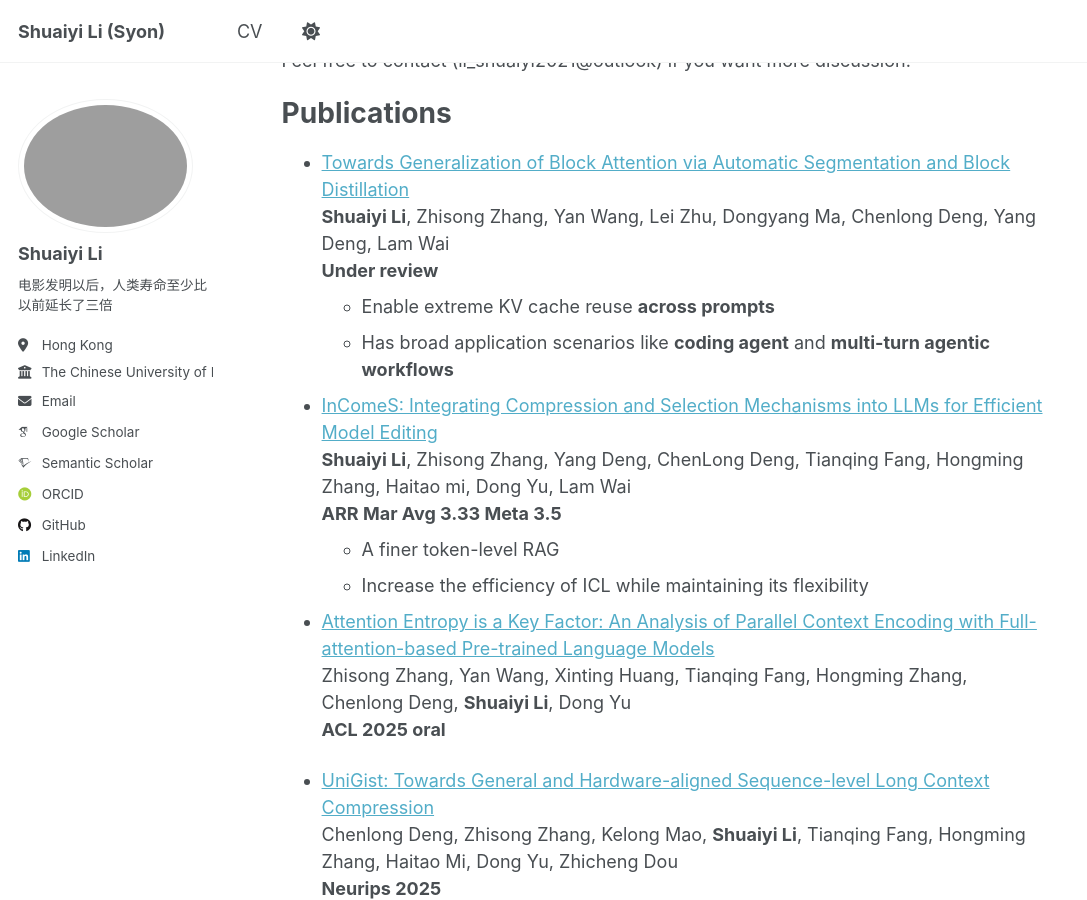
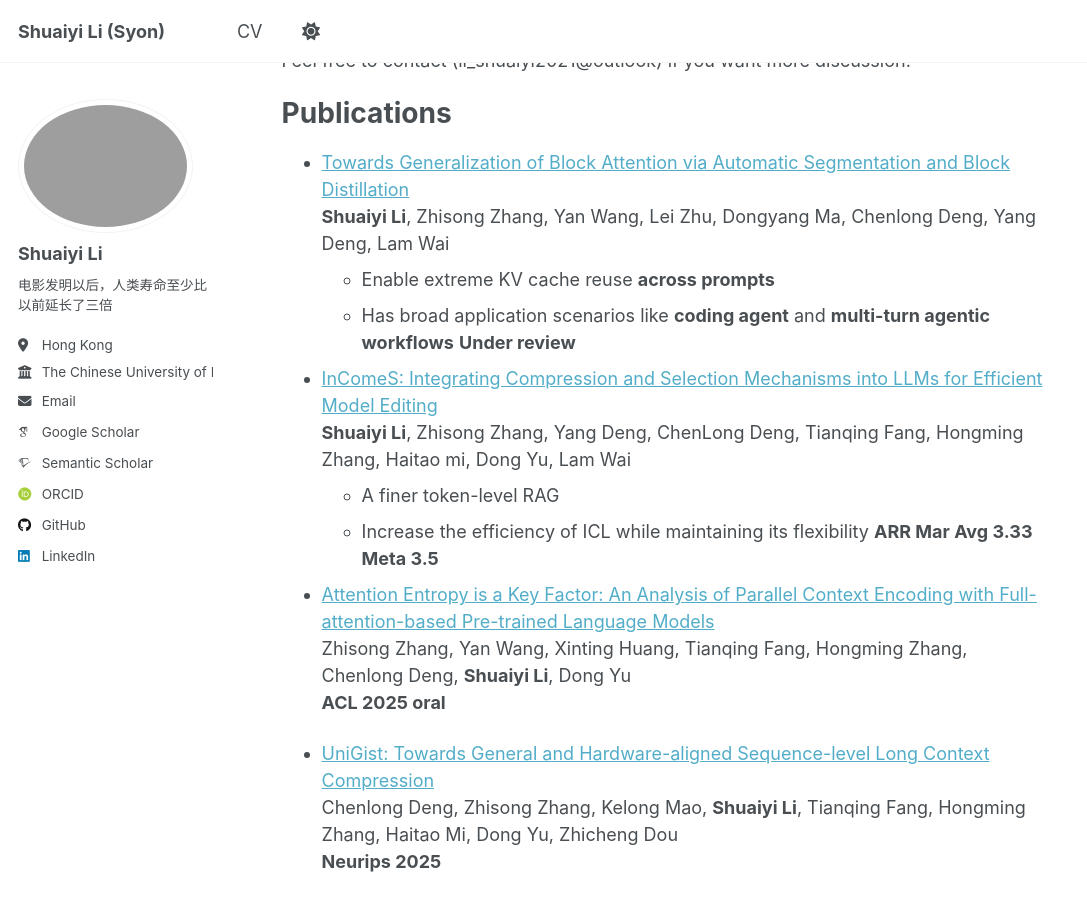
Before and after one commit to Syon-Li/Syon-Li.github.io, a Jekyll site: the page built from _pages/about.md, in a window 1280 px wide and 900 px high, scrolled down 411 px. Shown: the whole window, without its empty margins (0-1087 px from the left). Built offline with Jekyll 4.4.1, drawn with Linux system fonts in a browser that asks for light colours; some web fonts are replaced; a script that is not in the unit is left out.

```diff
--- a/_pages/about.md
+++ b/_pages/about.md
@@ -20,16 +20,16 @@ Publications
 ======
 - [Towards Generalization of Block Attention via Automatic Segmentation and Block Distillation](https://arxiv.org/abs/2605.15913)<br>
   **Shuaiyi Li**, Zhisong Zhang, Yan Wang, Lei Zhu, Dongyang Ma, Chenlong Deng, Yang Deng, Lam Wai<br>
-  **Under review**
   - Enable extreme KV cache reuse **across prompts**
   - Has broad application scenarios like **coding agent** and **multi-turn agentic workflows**
+  **Under review**
 
 
 - [InComeS: Integrating Compression and Selection Mechanisms into LLMs for Efficient Model Editing](https://arxiv.org/pdf/2505.22156)<br>
   **Shuaiyi Li**, Zhisong Zhang, Yang Deng, ChenLong Deng, Tianqing Fang, Hongming Zhang, Haitao mi, Dong Yu, Lam Wai<br>
-  **ARR Mar Avg 3.33 Meta 3.5**
   - A finer token-level RAG
   - Increase the efficiency of ICL while maintaining its flexibility
+  **ARR Mar Avg 3.33 Meta 3.5**
 
 - [Attention Entropy is a Key Factor: An Analysis of Parallel Context Encoding with Full-attention-based Pre-trained Language Models](https://arxiv.org/abs/2412.16545)<br>
   Zhisong Zhang, Yan Wang, Xinting Huang, Tianqing Fang, Hongming Zhang, Chenlong Deng, **Shuaiyi Li**, Dong Yu<br>
```
